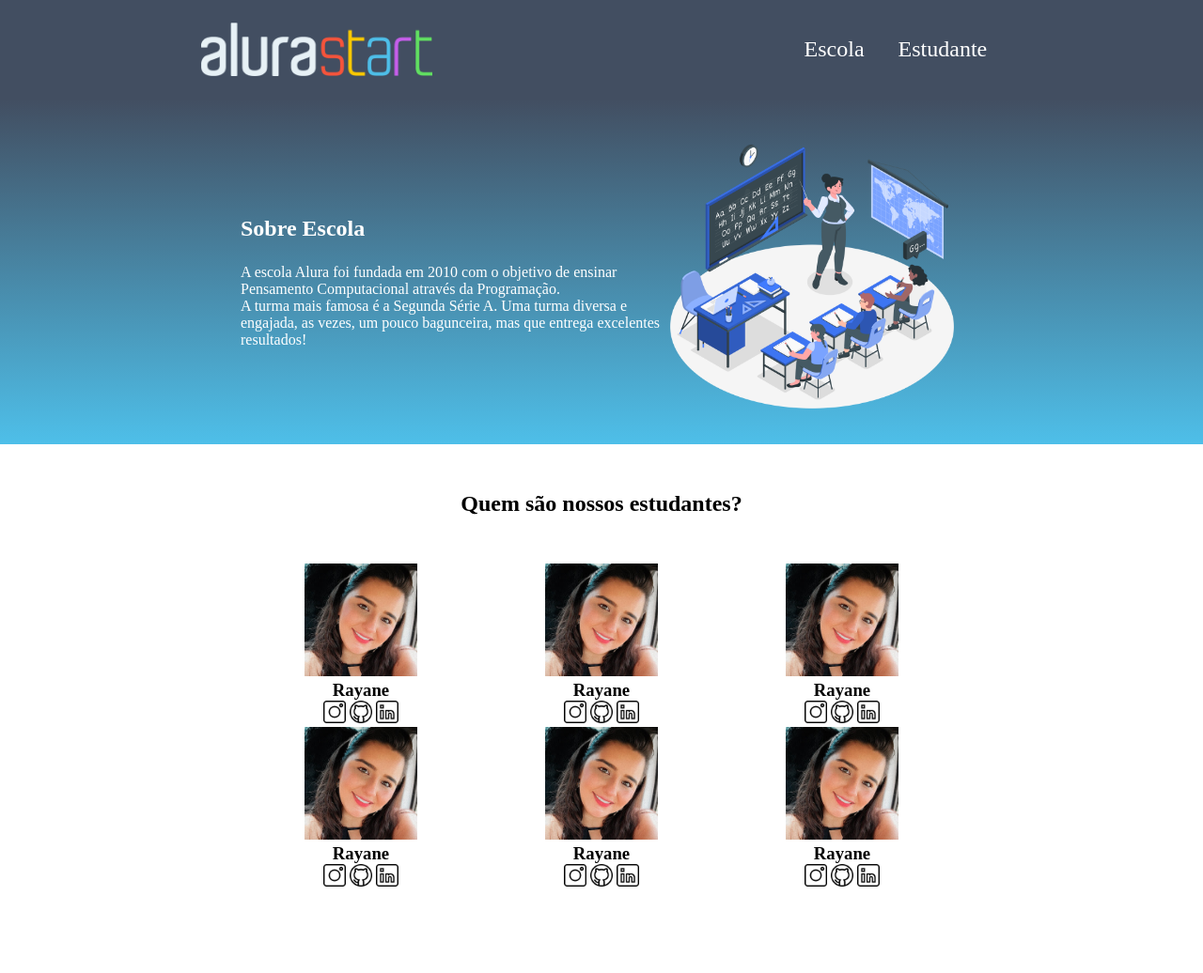
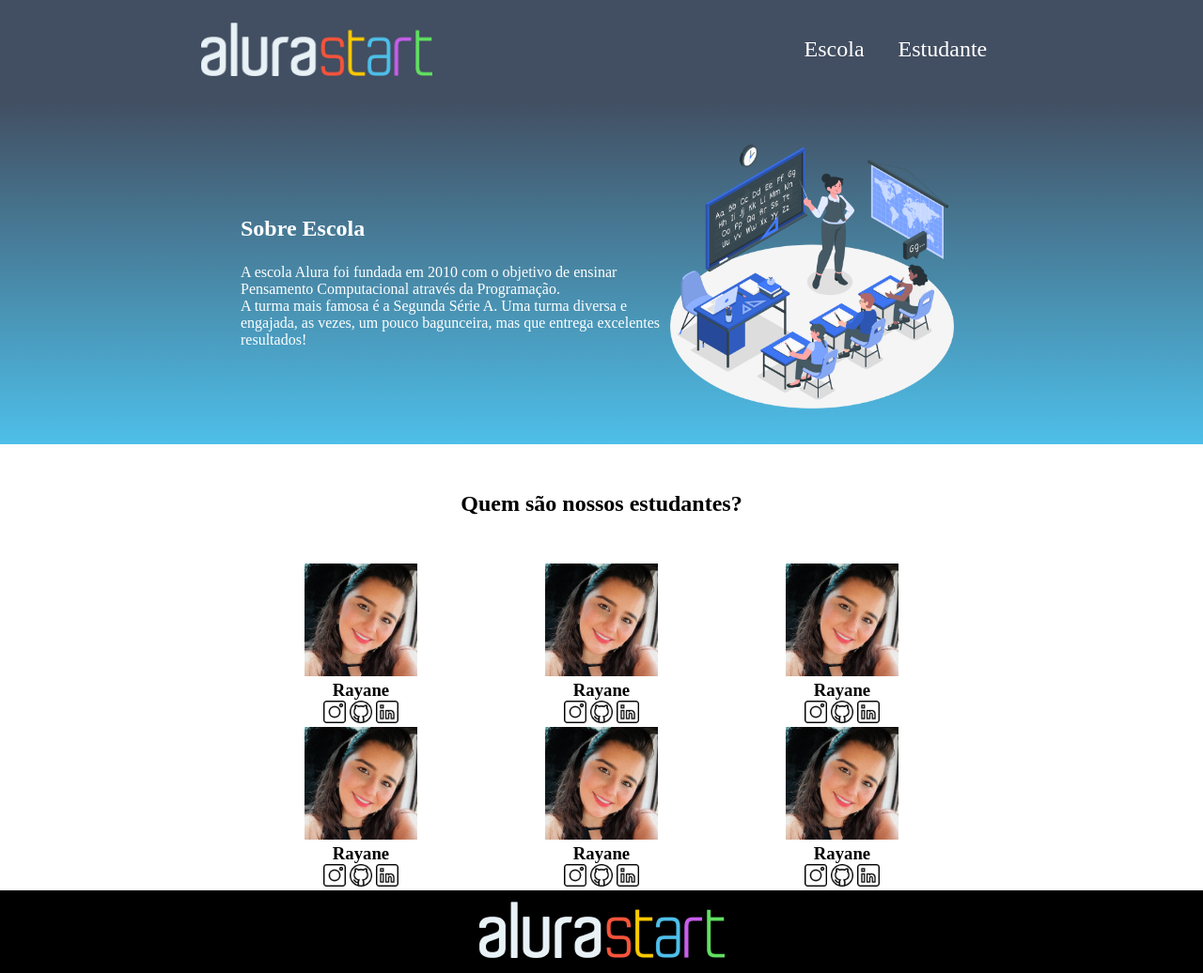
Before and after one commit to RayanePepino/Site-Criativo---2C, a plain HTML site: page index.html in a window 1280 px wide. Shown: the whole page at 94% size. Before the commit the page ends 948 px from the top, so only its background shows below. Drawn offline with Linux system fonts and the light colour scheme.

Commit message:
completo

```diff
--- a/index.html
+++ b/index.html
@@ -72,5 +72,8 @@
         </div>
         </div>
     </section>
+    <footer class="rodape">
+        <img class="rodape-imagem" src="alurastart logo.png" alt="Logo da alura start">
+    </footer>
 </body>
 </html>
--- a/style.css
+++ b/style.css
@@ -64,3 +64,13 @@
     display: grid;
     grid-template-columns: 20% 20% 20% 20% 20%;
 }
+
+.rodape{
+    background-color: black;
+    text-align: center;
+}
+
+.rodape-imagem{
+    height: 60px;
+    padding: 12px 0;
+}
```
